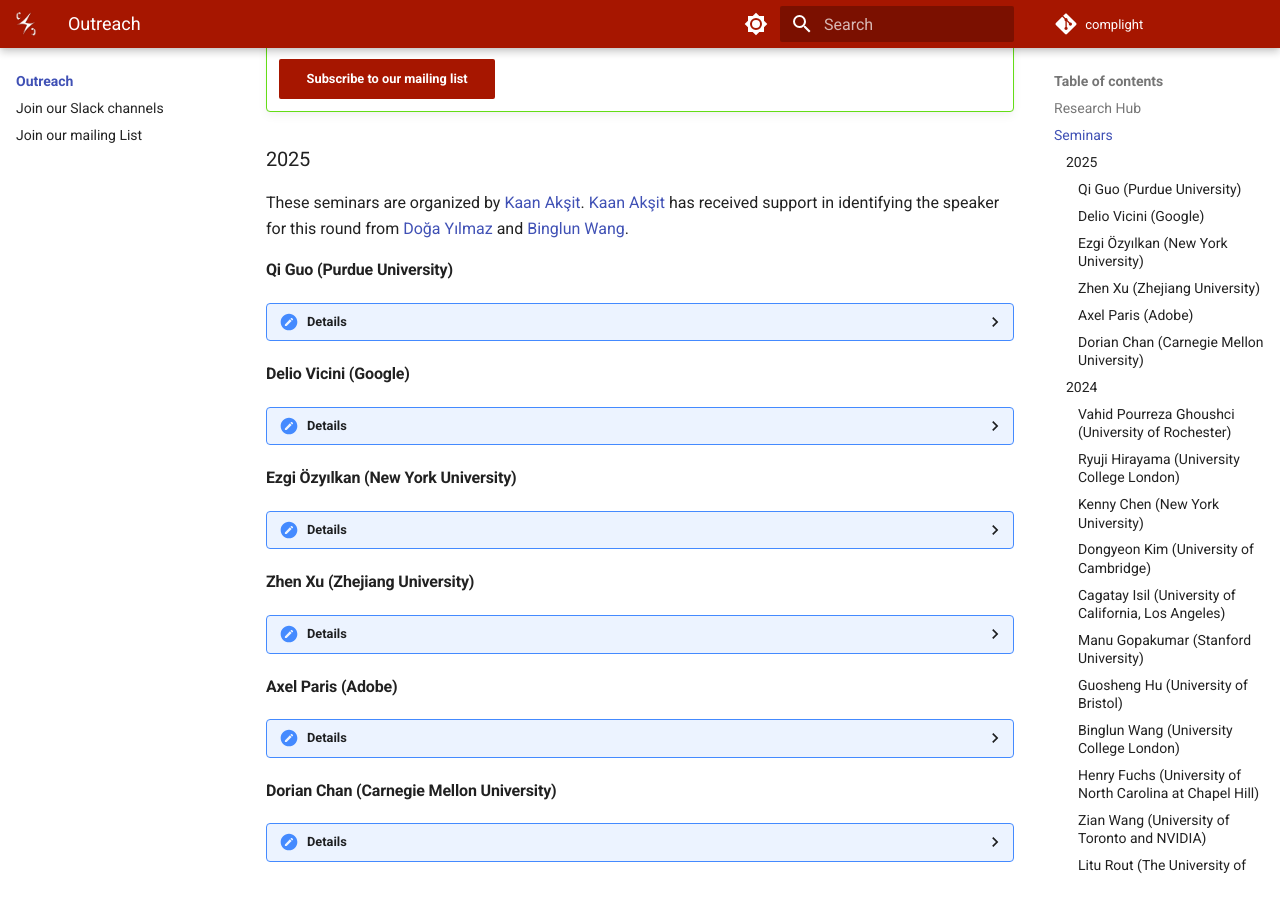
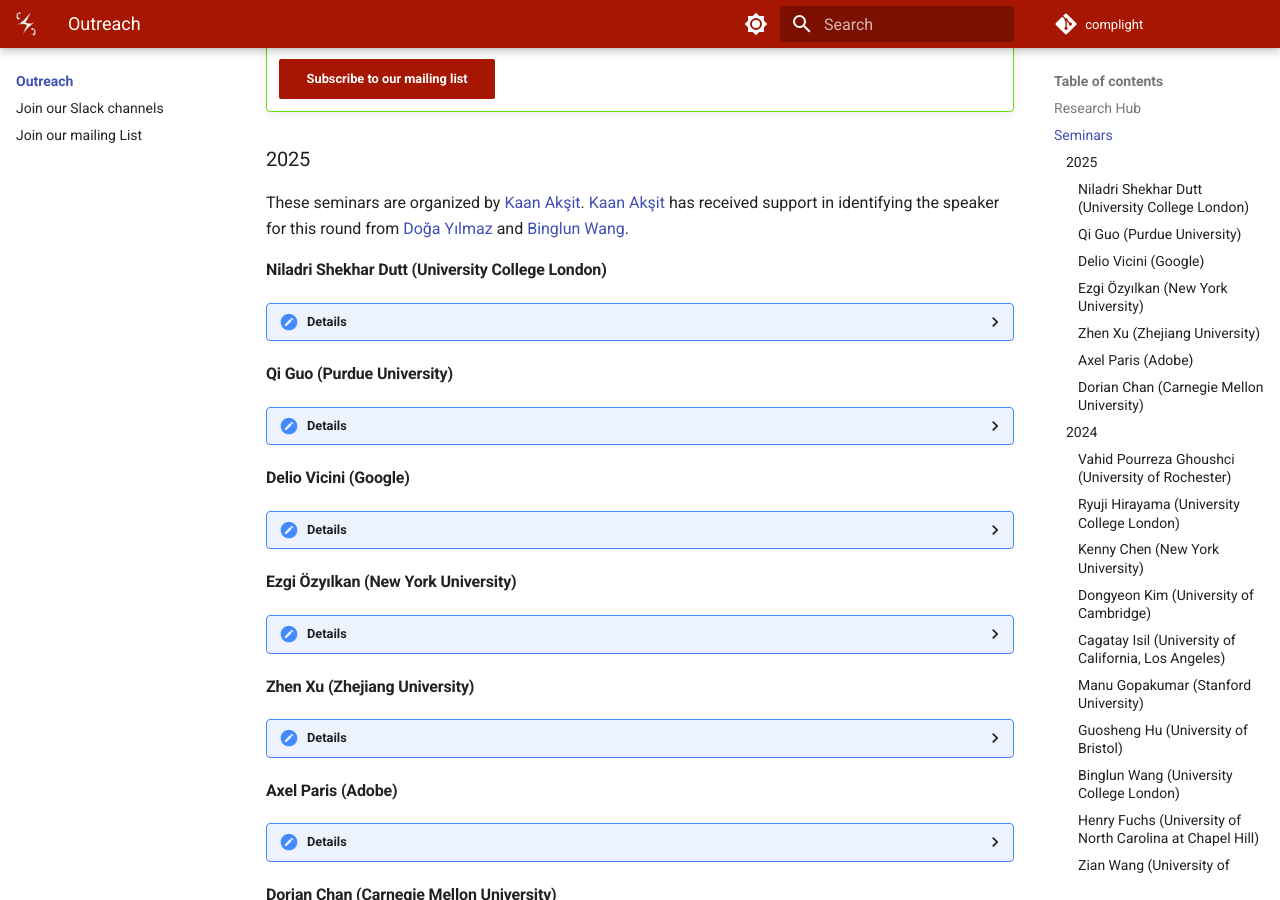
Before and after one commit to complight/complight.github.io, an MkDocs documentation site: the page built from docs/outreach/index.md, in a window 1280 px wide and 900 px high, scrolled down 1042 px. Built offline with MkDocs 1.6.1 and Material for MkDocs 9.7.7, drawn with Linux system fonts in a browser that asks for light colours.

Commit message:
Updating the outreach page.

```diff
--- a/docs/outreach/index.md
+++ b/docs/outreach/index.md
@@ -35,6 +35,20 @@ Overall, seminars are a blend of internal and external presenters.
 ### 2025
 These seminars are organized by [Kaan Akşit](https://kaanaksit.com).
 [Kaan Akşit](https://kaanaksit.com) has received support in identifying the speaker for this round from [Doğa Yılmaz](https://yilmazdoga.net/) and [Binglun Wang](https://binglunwang.github.io/).
+
+
+#### Niladri Shekhar Dutt (University College London)
+
+??? Details
+    **Date:**
+    26th March 2025
+
+    **Presenter:** [Niladri Shekhar Dutt](https://niladridutt.com/), ELLIS PhD student at University College London
+
+    **Title:** Decoding Correspondence and Rig-Free Transformations
+
+    **Watch:** [Recording (Password protected)](https://liveuclac-my.sharepoint.com/:v:/g/personal/ucackak_ucl_ac_uk/EYI3IXmiEF5DvEQpypqmLv8B8mUx9OjYmKwczX7xgxiQ9Q?nav=eyJyZWZlcnJhbEluZm8iOnsicmVmZXJyYWxBcHAiOiJTdHJlYW1XZWJBcHAiLCJyZWZlcnJhbFZpZXciOiJTaGFyZURpYWxvZy1MaW5rIiwicmVmZXJyYWxBcHBQbGF0Zm9ybSI6IldlYiIsInJlZmVycmFsTW9kZSI6InZpZXcifX0%3D&e=GeYclw)
+
 
 #### Qi Guo (Purdue University)
 
```
